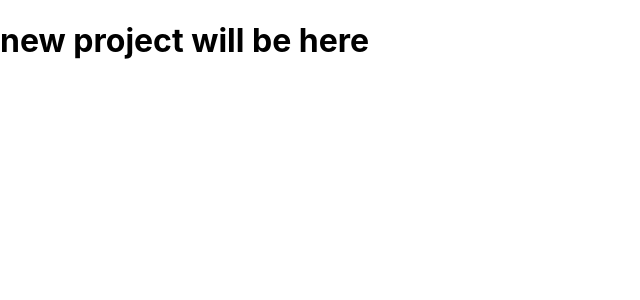
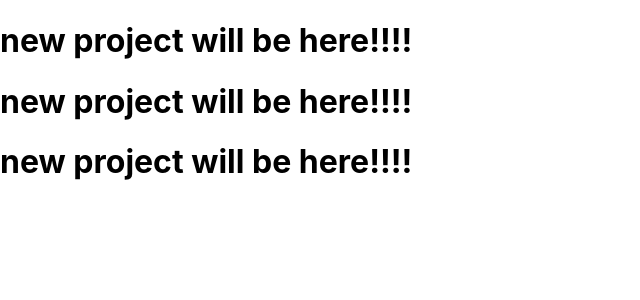
Before and after one commit to F1SQ/React---Sneakers, a React (Create React App) app: page / in a window 1280 px wide. Shown: the top 300 px of the page, without its empty margins (0-640 px from the left). Built offline with nearby package versions, Linux system fonts and the light colour scheme.

Commit message:
git commit

```diff
--- a/src/App.js
+++ b/src/App.js
@@ -1,7 +1,9 @@
 function App() {
     return (
         <div className="App">
-            <h1>new project will be here</h1>
+            <h1>new project will be here!!!!</h1>
+            <h1>new project will be here!!!!</h1>
+            <h1>new project will be here!!!!</h1>
         </div>
     );
 }
```
